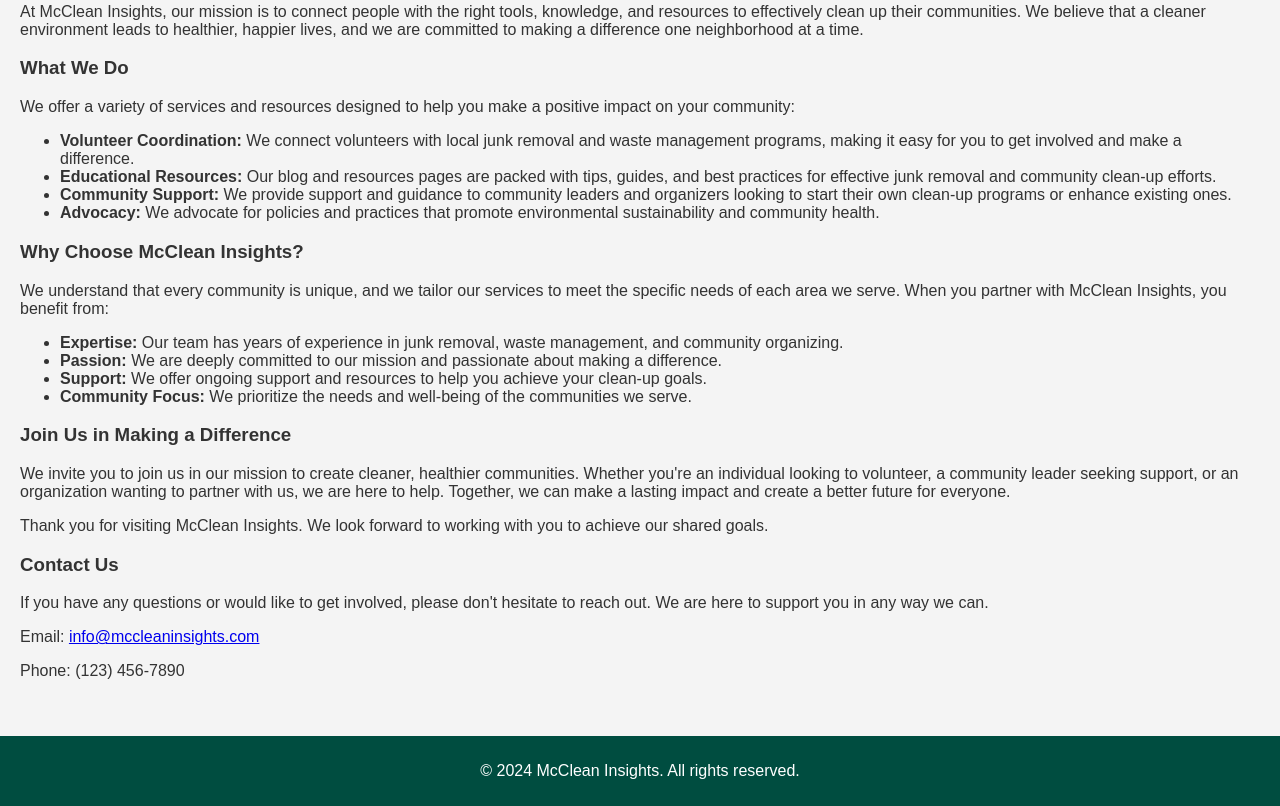
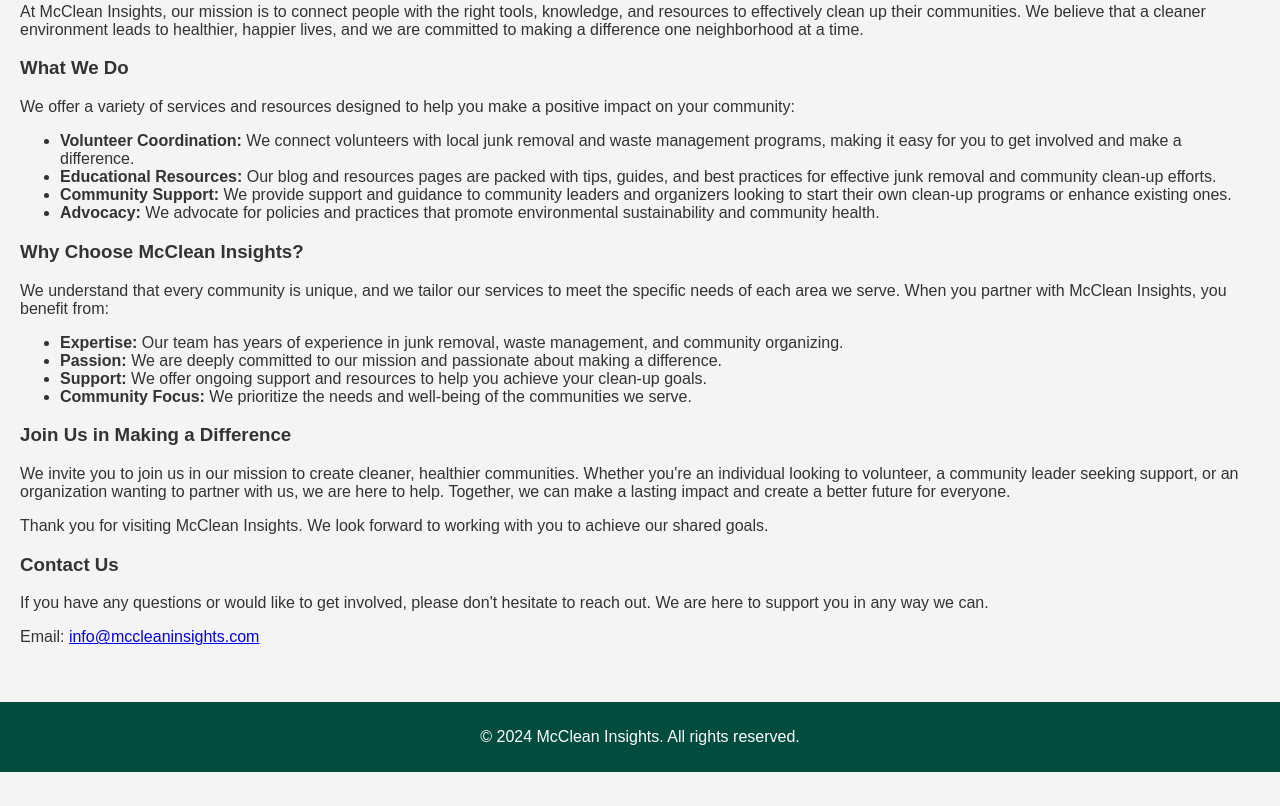
Before and after one commit to iammcgee/mcclean_insights_site, a plain HTML site: page about.html in a window 1280 px wide. Shown: the part 389-1195 px from the top of the page. After the commit the page ends 1161 px from the top, so only its background shows below. Drawn offline with Linux system fonts and the light colour scheme.

Commit message:
Update about.html

```diff
--- a/about.html
+++ b/about.html
@@ -58,7 +58,6 @@
             <h3>Contact Us</h3>
             <p>If you have any questions or would like to get involved, please don't hesitate to reach out. We are here to support you in any way we can.</p>
             <p>Email: <a href="mailto:info@mccleaninsights.com">info@mccleaninsights.com</a></p>
-            <p>Phone: (123) 456-7890</p>
         </section>
     </main>
     <footer>
```
